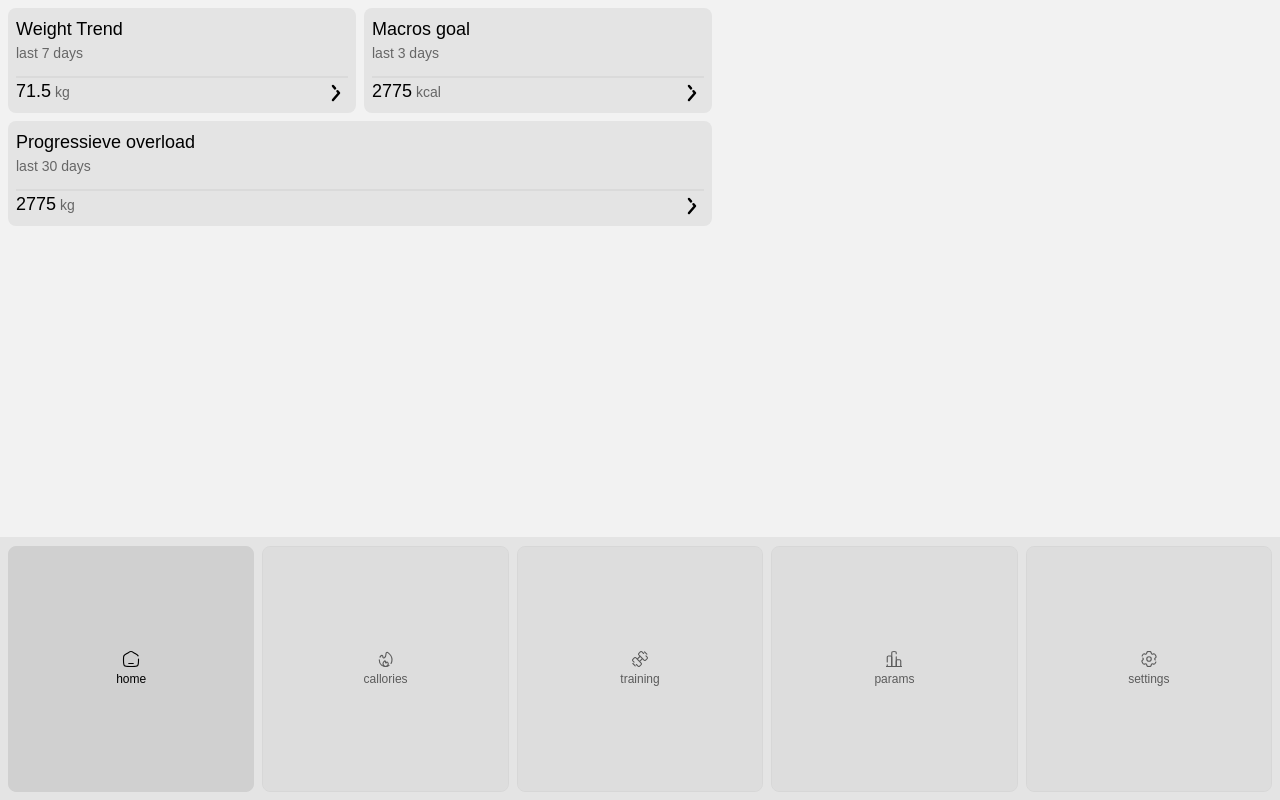
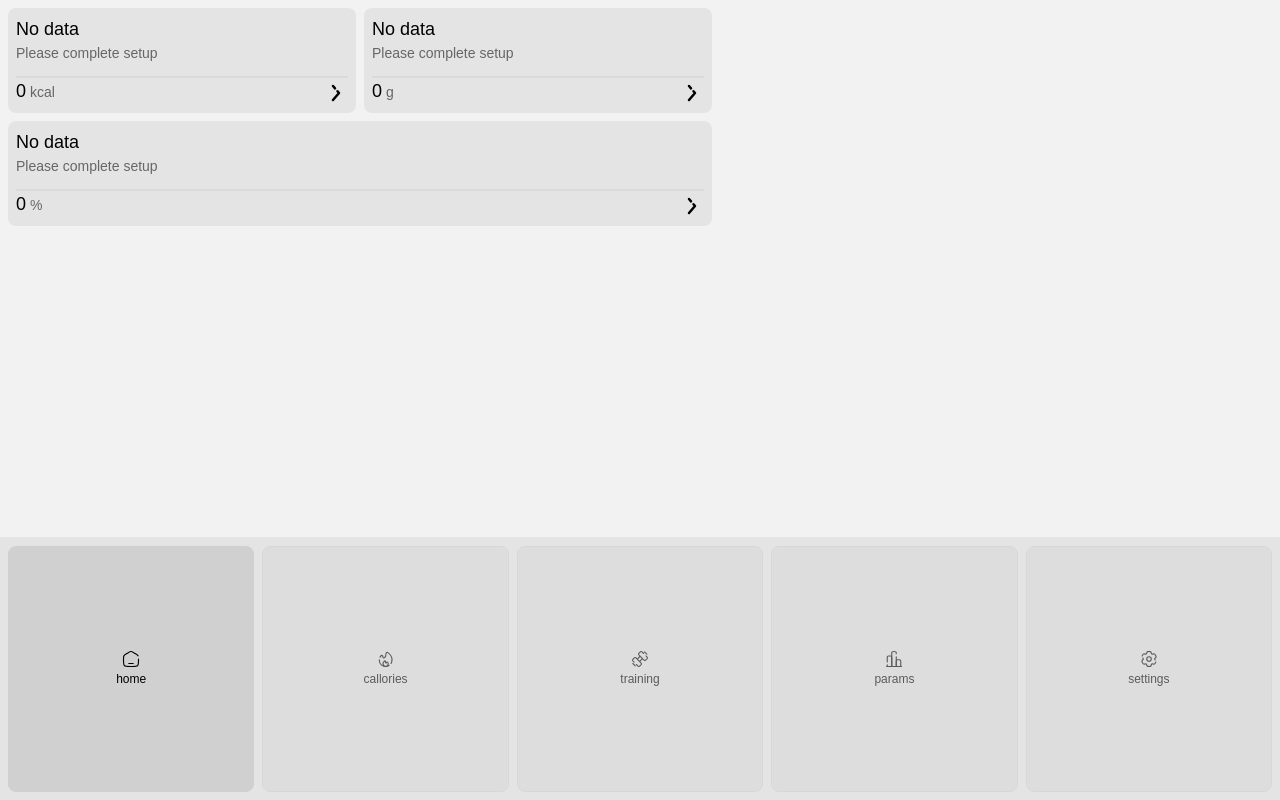
Before and after one commit to morrayne/clear-fitness, a Vue app: page /home in a window 1280 px wide. Built offline with nearby package versions, Linux system fonts and the light colour scheme.

Commit message:
body and macros data form finish

```diff
--- a/src/pages/form/components/finalScreen.vue
+++ b/src/pages/form/components/finalScreen.vue
@@ -1,64 +1,62 @@
 <script setup lang="ts">
-import { ref, computed, toRefs, watch } from "vue";
+import { ref, watch, computed } from "vue";
 import inputHorizontal from "./inputHorizontal.vue";
+import type { General, Macros } from "../../../data/database.script";
 import { calculateIntake } from "../form.script";
 
-interface formDataType {
-  weight: number;
-  height: number;
-  age: number;
-  gender: string;
-  tdee: number;
-}
+// ПРОПСЫ И ПЕРЕМЕННЫЕ
+const props = defineProps<{
+  formData: General;
+  macrosData: Macros; // базовые макросы с tdee
+}>();
 
-interface Macros {
-  kcal: number;
-  tdee: number;
-  intake: number;
-  proteins: number;
-  carbs: number;
-  fats: number;
-}
+const preintake = ref(props.macrosData.intake ?? 0);
 
-const props = defineProps<{ formData: formDataType }>();
-const { formData } = toRefs(props);
-const preintake = ref(0);
+// EMIT В РОДИТЕЛЯ
+const emit = defineEmits<{ (e: "saveMacros", value: number): void }>();
 
-const intakeMacros = computed(() => calculateIntake(formData.value, preintake.value));
+// ПЕРЕСЧЕТ МАКРОСОВ ПРИ ИЗМЕНЕНИИ ПОЛЗУНКА
+const intakeMacros = computed<Macros>(() =>
+  calculateIntake({ ...props.formData, tdee: props.macrosData.tdee }, preintake.value)
+);
 
-const proteins = computed(() => intakeMacros.value.proteins);
-const fats = computed(() => intakeMacros.value.fats);
-const carbs = computed(() => intakeMacros.value.carbs);
-const tdee = computed(() => intakeMacros.value.kcal);
+// ШИРИНЫ БЖУ
+const widths = computed(() => {
+  const total = intakeMacros.value.proteins + intakeMacros.value.fats + intakeMacros.value.carbs;
+  return {
+    protein: total ? `${Math.round((intakeMacros.value.proteins / total) * 1000) / 10}%` : "0%",
+    fat: total ? `${Math.round((intakeMacros.value.fats / total) * 1000) / 10}%` : "0%",
+    carb: total ? `${Math.round((intakeMacros.value.carbs / total) * 1000) / 10}%` : "0%",
+  };
+});
 
-const emit = defineEmits<{ (e: "saveMacros", macros: Macros): void }>();
 
-// Автоматически эмитим макросы при изменениях
-watch([() => preintake.value, () => formData.value], () => {
-  emit("saveMacros", { ...intakeMacros.value });
-}, { deep: true, immediate: true });
-
-// ==================== Ширины ====================
-const getBaseWidth = (value: number, total: number) => {
-  if (total === 0) return "0%";
-  return `${Math.round((value / total) * 1000) / 10}%`;
-};
+// СИНХРОНИЗАЦИЯ С РОДИТЕЛЕМ
+watch(preintake, (val) => emit("saveMacros", val), { immediate: true });
 </script>
 
 <template>
   <div class="final">
-    <p v-if="preintake === 0">To keep current body weight: {{ tdee }} kcal</p>
-    <p v-else-if="preintake > 0">To increase body weight: {{ tdee }} kcal</p>
-    <p v-else>To decrease body weight: {{ tdee }} kcal</p>
+    <p v-if="preintake === 0">To keep current body weight: {{ intakeMacros.kcal }} kcal</p>
+    <p v-else-if="preintake > 0">To increase body weight: {{ intakeMacros.kcal }} kcal</p>
+    <p v-else>To decrease body weight: {{ intakeMacros.kcal }} kcal</p>
 
     <div class="bar-holder">
-      <div class="bar bar-intake">
-        <div class="p part" :style="{ width: getBaseWidth(proteins, proteins + carbs + fats) }">{{ proteins }} p</div>
-        <div class="f part" :style="{ width: getBaseWidth(fats, proteins + carbs + fats) }">{{ fats }} f</div>
-        <div class="c part" :style="{ width: getBaseWidth(carbs, proteins + carbs + fats) }">{{ carbs }} c</div>
+      <div class="bar">
+        <div class="p part" :style="{ width: widths.protein }">{{ intakeMacros.proteins }} p</div>
+        <div class="f part" :style="{ width: widths.fat }">{{ intakeMacros.fats }} f</div>
+        <div class="c part" :style="{ width: widths.carb }">{{ intakeMacros.carbs }} c</div>
       </div>
     </div>
 
-    <inputHorizontal v-model="preintake" :min="-20" :max="20" :step="1" :mod="1" text="%" :bigStep="10" />
+    <inputHorizontal
+      v-model="preintake"
+      :min="-20"
+      :max="20"
+      :step="1"
+      :mod="1"
+      text="%"
+      :bigStep="10"
+    />
   </div>
 </template>
--- a/src/pages/form/form.main.vue
+++ b/src/pages/form/form.main.vue
@@ -8,99 +8,76 @@ import tdeeComponent from "./components/tdeeComponent.vue";
 import finalScreen from "./components/finalScreen.vue";
 
 import { store, initDB } from "../../data/database.script";
-
-interface General {
-  weight: number;
-  height: number;
-  age: number;
-  gender: string;
-}
-
-interface Macros {
-  kcal: number;
-  tdee: number;
-  intake: number;
-  proteins: number;
-  carbs: number;
-  fats: number;
-}
+import type { General, Macros } from "../../data/database.script";
+import { calculateIntake } from "./form.script";
 
 const router = useRouter();
-const currentPage = ref(0);
 
-// reactive объект формы
-const formData = reactive<General & { tdee: number }>({
+// ВРЕМЕННОЕ ХРАНИЛИЩЕ ДАННЫХ
+const intake = ref(0);
+const tdee = ref(1.55);
+const formData = reactive<General>({
   weight: 72.5,
   height: 180,
   age: 21,
   gender: "Male",
-  tdee: 1.55,
 });
 
-// reactive объект макросов
-const macrosData = reactive<Macros>({
-  kcal: 0,
-  tdee: formData.tdee,
-  intake: 0,
-  proteins: 0,
-  carbs: 0,
-  fats: 0,
-});
+// ВЫЧИСЛЕНИЕ МАКРОСОВ
+const macrosData = computed<Macros>(() =>
+  calculateIntake({ ...formData, tdee: tdee.value }, intake.value)
+);
 
-// ==================== Инициализация ====================
+// ЗАГРУЗКА ДАННЫХ ИЗ БД
 async function loadData() {
   const general = await store.getItem<General>("general");
-  const macros = await store.getItem<Macros>("macros");
+  const savedMacros = await store.getItem<Macros>("macros");
 
   if (general) Object.assign(formData, general);
-  if (macros) Object.assign(macrosData, macros);
+  if (savedMacros) {
+    intake.value = savedMacros.intake;
+    tdee.value = savedMacros.tdee;
+  }
 }
 
+// ОБНОВЛЕНИЕ INTAKE ИЗ ДОЧЕРНЕГО КОМПОНЕНТА
+function handleSaveMacros(newIntake: number) {
+  intake.value = newIntake;
+}
+
+// НАВИГАЦИЯ МЕЖДУ СТРАНИЦАМИ ФОРМЫ
+const currentPage = ref(0);
+function goNext() {
+  if (currentPage.value < 5) currentPage.value++;
+}
+function goBack() {
+  if (currentPage.value === 0) router.push("/home");
+  else currentPage.value--;
+}
+const transformStyle = computed(
+  () => `translateX(calc(-${currentPage.value} * 100%))`
+);
+
+// СОХРАНЕНИЕ В БД
+async function finish() {
+  try {
+    await store.setItem("general", { ...formData });
+    await store.setItem("macros", { ...macrosData.value });
+    router.push("/home");
+  } catch (error) {
+    console.error("Error saving data:", error);
+  }
+}
+
+// ИНИЦИАЛИЗАЦИЯ ПРИ МОНТИРОВАНИИ
 onMounted(async () => {
   await initDB();
   await loadData();
 });
-
-// ==================== Навигация ====================
-const transformStyle = computed(() => `translateX(calc(-${currentPage.value} * 100%))`);
-
-async function goBack() {
-  if (currentPage.value === 0) router.push("/home");
-  else currentPage.value--;
-}
-
-async function goNext() {
-  currentPage.value++;
-}
-
-// ==================== Получение данных из финального экрана ====================
-function handleSaveMacros(macros: Macros) {
-  Object.assign(macrosData, macros);
-}
-
-// ==================== Сохранение ====================
-async function finish() {
-  try {
-    await store.setItem("general", {
-      weight: formData.weight,
-      height: formData.height,
-      age: formData.age,
-      gender: formData.gender,
-    });
-
-    // Сохраняем plain object
-    await store.setItem("macros", { ...macrosData });
-
-    router.push("/home");
-  } catch (error) {
-    console.error("Error saving data:", error);
-    alert("Error saving data. Please try again.");
-  }
-}
-
 </script>
 
 <template>
+  <!-- prettier-ignore -->
   <div class="form-wrapper">
     <button class="back" @click="goBack">
       <img src="../../../public/svg/arrow-more.svg" />
@@ -131,7 +108,7 @@ async function finish() {
           <h2>How active your lifestyle is?</h2>
           <p>This needs to be changed manually if anything</p>
         </span>
-        <tdeeComponent v-model="formData.tdee" :active="formData.tdee" />
+        <tdeeComponent v-model="tdee" :active="tdee" />
       </div>
 
       <!-- BODY WEIGHT -->
@@ -158,7 +135,7 @@ async function finish() {
           <h2>Here's what we think</h2>
           <p>You can modify your intake depending on your goals</p>
         </span>
-        <finalScreen :form-data="formData" @saveMacros="handleSaveMacros" />
+        <finalScreen :form-data="formData" :macrosData="macrosData" @saveMacros="handleSaveMacros"/>
       </div>
     </div>
 
--- a/src/pages/form/form.script.ts
+++ b/src/pages/form/form.script.ts
@@ -1,86 +1,41 @@
 import type { General, Macros } from "../../data/database.script";
 
-// ==================== Расчёт BMR ====================
+// РАССЧЕТ BRM
 export function calculateBMR(data: General): number {
   let genderNum = 0;
   if (data.gender === "Male") genderNum = 5;
   else if (data.gender === "Female") genderNum = -161;
   else genderNum = -78;
-
-  return Math.round(
-    10 * data.weight + 6.25 * data.height - 5 * data.age + genderNum
-  );
+  return Math.round(10 * data.weight + 6.25 * data.height - 5 * data.age + genderNum);
 }
 
-// ==================== Расчёт макросов ====================
+// РАССЧЕТ МАКРОСОВ
 export function calculateMacros(data: General & { tdee: number }): Macros {
   const bmr = calculateBMR(data);
   const kcal = Math.round(bmr * data.tdee);
-
   const proteins = Math.round(data.weight * 1.6);
   const fats = Math.round(data.weight * 0.9);
   const proteinCalories = proteins * 4;
   const fatCalories = fats * 9;
-  const carbs = Math.max(
-    0,
-    Math.round((kcal - proteinCalories - fatCalories) / 4)
-  );
-
-  return {
-    kcal,
-    tdee: data.tdee,
-    intake: 0,
-    proteins,
-    carbs,
-    fats,
-  };
+  const carbs = Math.max(0, Math.round((kcal - proteinCalories - fatCalories) / 4));
+  return { kcal, tdee: data.tdee, intake: 0, proteins, carbs, fats };
 }
 
-// ==================== Расчёт TDEE с преднастройкой ====================
-export function calculateIntake(
-  data: General & { tdee: number },
-  preintake: number
-) {
+// РАССЧЕТ TDEE
+export function calculateIntake(data: General & { tdee: number }, preintake: number): Macros {
   const baseMacros = calculateMacros(data);
   const adjustedKcal = Math.round(baseMacros.kcal * (1 + preintake / 100));
-
-  const proteins =
-    preintake > 0
-      ? Math.round(data.weight * 2.0)
-      : Math.round(data.weight * 1.6);
+  const proteins = preintake > 0 ? Math.round(data.weight * 2.0) : Math.round(data.weight * 1.6);
   const fats = Math.round(data.weight * 0.9);
   const proteinCalories = proteins * 4;
   const fatCalories = fats * 9;
-  const carbs = Math.max(
-    0,
-    Math.round((adjustedKcal - proteinCalories - fatCalories) / 4)
-  );
-
+  const carbs = Math.max(0, Math.round((adjustedKcal - proteinCalories - fatCalories) / 4));
   return {
-    kcal: adjustedKcal,   // итоговые калории
+    kcal: adjustedKcal,
     proteins,
     fats,
     carbs,
     tdee: data.tdee,
-    intake: preintake,    // <=== сохраняем процент, а не kcal
+    intake: preintake ?? 0,
   };
 }
-
-
-// ==================== Ширины для баров ====================
-export function getBaseWidth(proteins: number, carbs: number, fats: number) {
-  const all = proteins + carbs + fats;
-  if (all === 0) return "0%";
-  return `${Math.round((proteins / all) * 1000) / 10}%`;
-}
-
-export function getIntakeWidth(
-  value: number,
-  proteins: number,
-  carbs: number,
-  fats: number
-) {
-  const all = proteins + carbs + fats;
-  if (all === 0) return "0%";
-  return `${Math.round((value / all) * 1000) / 10}%`;
-}
--- a/src/pages/home/components/card.vue
+++ b/src/pages/home/components/card.vue
@@ -1,9 +1,7 @@
 <script setup lang="ts">
 interface CardItem {
-  textEN: string;
-  textRU: string;
-  timeEN: string;
-  timeRU: string;
+  text: string;
+  time: string;
   value: number;
   measurement: string;
 }
@@ -15,8 +13,8 @@ const props = defineProps<{
 
 <template>
   <div class="card">
-    <span>{{ props.card.textEN }}</span>
-    <p>{{ props.card.timeEN }}</p>
+    <span>{{ props.card.text }}</span>
+    <p>{{ props.card.time }}</p>
     <div class="more">
       <span>{{ props.card.value }}</span>
       <p>{{ props.card.measurement }}</p>
--- a/src/pages/home/home.main.vue
+++ b/src/pages/home/home.main.vue
@@ -1,52 +1,74 @@
 <script setup lang="ts">
+import { ref, onMounted, computed } from "vue";
 import Card from "./components/card.vue";
+import localforage from "localforage";
+import type { Macros } from "../../data/database.script"; // <-- добавляем тип
 
-// Вместо mesuarment используйте measurement
 interface CardItem {
-  textEN: string;
-  textRU: string;
-  timeEN: string;
-  timeRU: string;
+  text: string;
+  time: string;
   value: number;
   measurement: string;
 }
 
-const data: CardItem[] = [
+const store = localforage.createInstance({ name: "myAppDB" });
+const cards = ref<CardItem[]>([]);
+
+// Загружаем данные из базы при монтировании
+onMounted(async () => {
+  try {
+    const macros = await store.getItem<Macros>("macros"); // ✅ типизация
+
+    if (macros) {
+      cards.value = [
         {
-    textEN: "Weight Trend",
-    textRU: "Весовой тренд",
-    timeEN: "last 7 days",
-    timeRU: "за последние 7 дней",
-    value: 71.5,
-    measurement: "kg",
-  },
-  {
-    textEN: "Macros goal",
-    textRU: "БЖУ цель",
-    timeEN: "last 3 days",
-    timeRU: "за последние 3 дня",
-    value: 2775,
+          text: "Daily Calories",
+          time: "target",
+          value: macros.kcal,
           measurement: "kcal",
         },
         {
-    textEN: "Progressieve overload",
-    textRU: "Прогресс весов",
-    timeEN: "last 30 days",
-    timeRU: "за последние 30 дней",
-    value: 2775,
-    measurement: "kg",
+          text: "Protein Goal",
+          time: "daily",
+          value: macros.proteins,
+          measurement: "g",
+        },
+        {
+          text: "Intake Adjustment",
+          time: "current",
+          value: macros.intake,
+          measurement: "%",
         },
       ];
 
-const firstTwoItems = data.slice(0, 2);
-const otheritem = data[2];
+      console.log("Macros data loaded:", macros);
+    } else {
+      // Дефолтные значения если база пустая
+      cards.value = [
+        { text: "No data", time: "Please complete setup", value: 0, measurement: "kcal" },
+        { text: "No data", time: "Please complete setup", value: 0, measurement: "g" },
+        { text: "No data", time: "Please complete setup", value: 0, measurement: "%" },
+      ];
+    }
+  } catch (error) {
+    console.error("Error loading macros:", error);
+  }
+});
+
+// ✅ реактивные computed-поля вместо "среза"
+const firstTwoItems = computed<CardItem[]>(() => cards.value.slice(0, 2));
+const otheritem = computed<CardItem | undefined>(() => cards.value[2]);
 </script>
 
 <template>
   <div class="home">
     <div class="duo">
-      <Card v-for="(item, index) in firstTwoItems" :key="index" :card="item" />
+      <Card
+        v-for="(item, index) in firstTwoItems"
+        :key="index"
+        :card="item"
+      />
     </div>
-    <Card :card="otheritem as CardItem" />
+    <Card v-if="otheritem" :card="otheritem" />
   </div>
 </template>
```
Also changed, not shown: src/pages/form/_form.style.scss (+1 -9 lines), src/scss/main.css (+1 -7 lines), src/pages/home/_home.style.scss (line endings or trailing spaces), 1 other file (tests, documents, lock files or other folders). Lines whose indentation alone changed are shown as unchanged.
